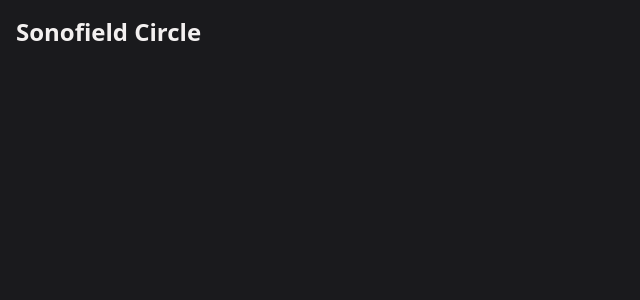
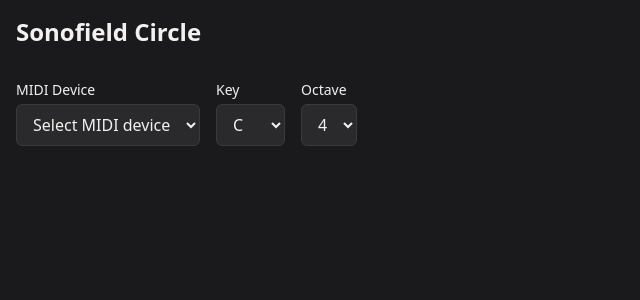
Before and after one commit to saarikivit/sonofield-circle, a SvelteKit app: page / in a window 1280 px wide. Shown: the top 300 px of the page, without its empty margins (0-640 px from the left). Built offline with nearby package versions, Linux system fonts and the light colour scheme.

Commit message:
chore: add control panel

```diff
--- /dev/null
+++ b/src/lib/components/ControlPanel.svelte
@@ -0,0 +1,54 @@
+<script lang="ts">
+    let midiDevices: string[] = [];
+    let selectedDevice: string = '';
+
+    const musicalKeys = [
+        'C', 'C#', 'D', 'D#', 'E', 'F', 'F#', 'G', 'G#', 'A', 'A#', 'B'
+    ];
+    let selectedKey: string = 'C';
+
+    const octaves = [3, 4, 5];
+    let selectedOctave: number = 4;
+</script>
+
+<div class="flex gap-4 items-center">
+    <div class="flex flex-col gap-1">
+        <label for="midi-device" class="text-[#F3F0F0] text-sm">MIDI Device</label>
+        <select
+            id="midi-device"
+            bind:value={selectedDevice}
+            class="bg-[#2A2A2D] text-[#F3F0F0] px-3 py-2 rounded-md border border-[#3A3A3D] focus:outline-none focus:border-[#F3F0F0]"
+        >
+            <option value="">Select MIDI device</option>
+            {#each midiDevices as device}
+                <option value={device}>{device}</option>
+            {/each}
+        </select>
+    </div>
+
+    <div class="flex flex-col gap-1">
+        <label for="musical-key" class="text-[#F3F0F0] text-sm">Key</label>
+        <select
+            id="musical-key"
+            bind:value={selectedKey}
+            class="bg-[#2A2A2D] text-[#F3F0F0] px-3 py-2 rounded-md border border-[#3A3A3D] focus:outline-none focus:border-[#F3F0F0]"
+        >
+            {#each musicalKeys as key}
+                <option value={key}>{key}</option>
+            {/each}
+        </select>
+    </div>
+
+    <div class="flex flex-col gap-1">
+        <label for="octave" class="text-[#F3F0F0] text-sm">Octave</label>
+        <select
+            id="octave"
+            bind:value={selectedOctave}
+            class="bg-[#2A2A2D] text-[#F3F0F0] px-3 py-2 rounded-md border border-[#3A3A3D] focus:outline-none focus:border-[#F3F0F0]"
+        >
+            {#each octaves as octave}
+                <option value={octave}>{octave}</option>
+            {/each}
+        </select>
+    </div>
+</div>
--- /dev/null
+++ b/src/lib/components/index.ts
@@ -0,0 +1 @@
+export { default as ControlPanel } from './ControlPanel.svelte';
--- a/src/routes/+page.svelte
+++ b/src/routes/+page.svelte
@@ -1,10 +1,14 @@
 <!-- Header and body structure -->
+<script>
+    import { ControlPanel } from '$lib/components';
+</script>
+
 <header class="w-full p-4 bg-[#1A1A1D]">
     <h1 class="text-[#F3F0F0] text-2xl font-bold">Sonofield Circle</h1>
 </header>
 
 <main class="flex-1 p-4 bg-[#1A1A1D]">
-    <!-- Content will be added here -->
+    <ControlPanel />
 </main>
 
 <style>
```
